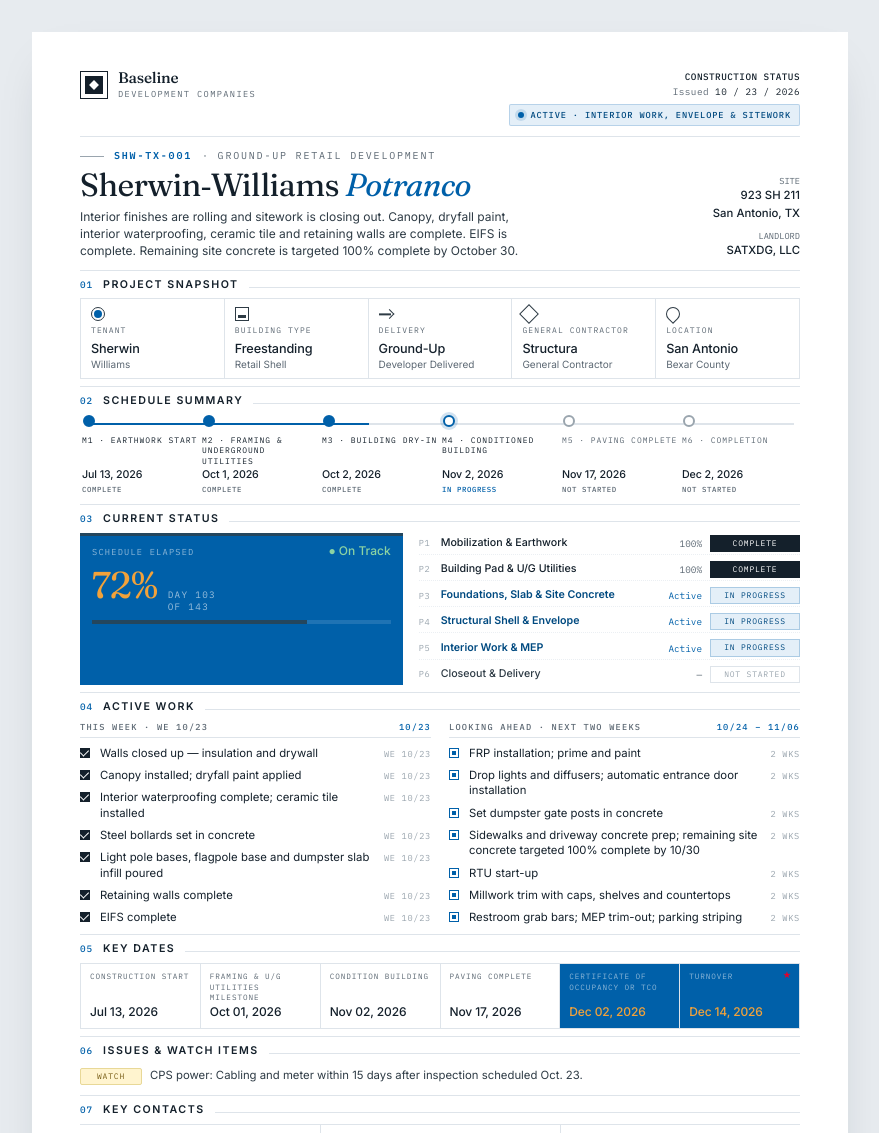
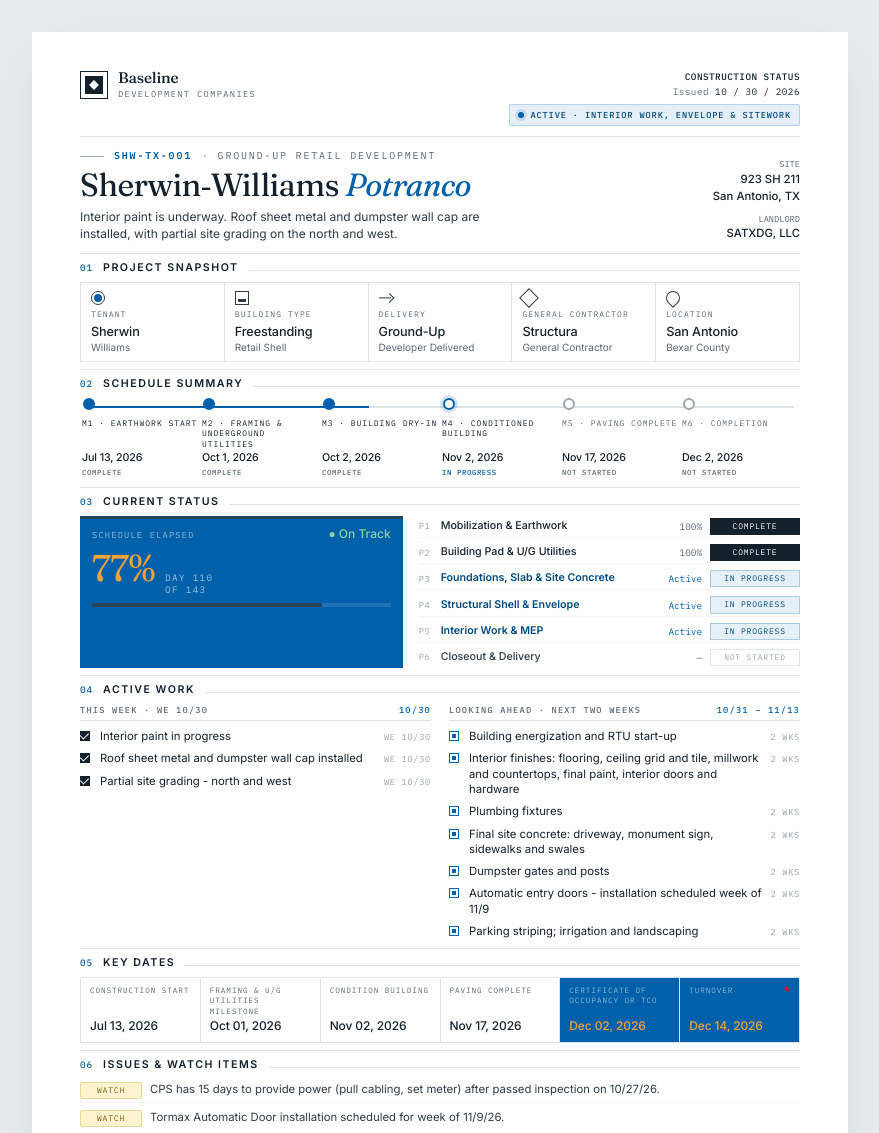
Before and after one commit to Harvey-Buck/SW_SATX-Project-Reports, a plain HTML site: page construction-status.html in a window 1280 px wide. Shown: the top 1133 px of the page, without its empty margins (200-1079 px from the left). Drawn offline with Linux system fonts and the light colour scheme.

Commit message:
Publish approved October 30, 2026 construction status report

```diff
--- a/construction-status.html
+++ b/construction-status.html
@@ -270,7 +270,7 @@
   .sc-bar { height: 4px; background: rgba(255,255,255,0.12); position: relative; }
   .sc-bar::after {
     content: ""; position: absolute; left: 0; top: 0; bottom: 0;
-    width: 72%; /* elapsed schedule time: Day 103 of 143; not physical completion */ background: var(--card-navy);
+    width: 77%; /* elapsed schedule time: Day 110 of 143; not physical completion */ background: var(--card-navy);
   }
 
   .phases { display: flex; flex-direction: column; gap: 4px; }
@@ -540,7 +540,7 @@
     </div>
     <div class="doc-meta">
       <div><strong>CONSTRUCTION STATUS</strong></div>
-      <div>Issued <span style="color:var(--ink)">10 / 23 / 2026</span></div>
+      <div>Issued <span style="color:var(--ink)">10 / 30 / 2026</span></div>
       <div style="margin-top:4px"><span class="status-pill"><span class="dot"></span>Active · Interior Work, Envelope &amp; Sitework</span></div>
     </div>
   </div>
@@ -554,7 +554,7 @@
         <span>· Ground-Up Retail Development</span>
       </div>
       <h1>Sherwin&#8209;Williams <em>Potranco</em></h1>
-      <div class="subtitle">Interior finishes are rolling and sitework is closing out. Canopy, dryfall paint, interior waterproofing, ceramic tile and retaining walls are complete. EIFS is complete. Remaining site concrete is targeted 100% complete by October 30.</div>
+      <div class="subtitle">Interior paint is underway. Roof sheet metal and dumpster wall cap are installed, with partial site grading on the north and west.</div>
     </div>
     <div class="title-side">
       <div>SITE</div>
@@ -660,8 +660,8 @@
         <span class="val ok">&#9679; On Track</span>
       </div>
       <div class="sc-big">
-        <span class="num">72%</span>
-        <span class="cap">Day 103<br>of 143</span>
+        <span class="num">77%</span>
+        <span class="cap">Day 110<br>of 143</span>
       </div>
         <div class="sc-bar"></div>
       </div>
@@ -715,27 +715,23 @@
     </div>
     <div class="work-cols">
       <div class="work-col left">
-        <h4><span>This Week · WE 10/23</span><span class="tag">10/23</span></h4>
+        <h4><span>This Week · WE 10/30</span><span class="tag">10/30</span></h4>
         <ul>
-          <li><span class="ck"></span><span>Walls closed up — insulation and drywall</span><span class="dt">WE 10/23</span></li>
-          <li><span class="ck"></span><span>Canopy installed; dryfall paint applied</span><span class="dt">WE 10/23</span></li>
-          <li><span class="ck"></span><span>Interior waterproofing complete; ceramic tile installed</span><span class="dt">WE 10/23</span></li>
-          <li><span class="ck"></span><span>Steel bollards set in concrete</span><span class="dt">WE 10/23</span></li>
-          <li><span class="ck"></span><span>Light pole bases, flagpole base and dumpster slab infill poured</span><span class="dt">WE 10/23</span></li>
-          <li><span class="ck"></span><span>Retaining walls complete</span><span class="dt">WE 10/23</span></li>
-          <li><span class="ck"></span><span>EIFS complete</span><span class="dt">WE 10/23</span></li>
+          <li><span class="ck"></span><span>Interior paint in progress</span><span class="dt">WE 10/30</span></li>
+          <li><span class="ck"></span><span>Roof sheet metal and dumpster wall cap installed</span><span class="dt">WE 10/30</span></li>
+          <li><span class="ck"></span><span>Partial site grading - north and west</span><span class="dt">WE 10/30</span></li>
         </ul>
       </div>
       <div class="work-col right">
-        <h4><span>Looking Ahead · Next Two Weeks</span><span class="tag">10/24 – 11/06</span></h4>
+        <h4><span>Looking Ahead · Next Two Weeks</span><span class="tag">10/31 – 11/13</span></h4>
         <ul>
-          <li><span class="ck"></span><span>FRP installation; prime and paint</span><span class="dt">2 WKS</span></li>
-          <li><span class="ck"></span><span>Drop lights and diffusers; automatic entrance door installation</span><span class="dt">2 WKS</span></li>
-          <li><span class="ck"></span><span>Set dumpster gate posts in concrete</span><span class="dt">2 WKS</span></li>
-          <li><span class="ck"></span><span>Sidewalks and driveway concrete prep; remaining site concrete targeted 100% complete by 10/30</span><span class="dt">2 WKS</span></li>
-          <li><span class="ck"></span><span>RTU start-up</span><span class="dt">2 WKS</span></li>
-          <li><span class="ck"></span><span>Millwork trim with caps, shelves and countertops</span><span class="dt">2 WKS</span></li>
-          <li><span class="ck"></span><span>Restroom grab bars; MEP trim-out; parking striping</span><span class="dt">2 WKS</span></li>
+          <li><span class="ck"></span><span>Building energization and RTU start-up</span><span class="dt">2 WKS</span></li>
+          <li><span class="ck"></span><span>Interior finishes: flooring, ceiling grid and tile, millwork and countertops, final paint, interior doors and hardware</span><span class="dt">2 WKS</span></li>
+          <li><span class="ck"></span><span>Plumbing fixtures</span><span class="dt">2 WKS</span></li>
+          <li><span class="ck"></span><span>Final site concrete: driveway, monument sign, sidewalks and swales</span><span class="dt">2 WKS</span></li>
+          <li><span class="ck"></span><span>Dumpster gates and posts</span><span class="dt">2 WKS</span></li>
+          <li><span class="ck"></span><span>Automatic entry doors - installation scheduled week of 11/9</span><span class="dt">2 WKS</span></li>
+          <li><span class="ck"></span><span>Parking striping; irrigation and landscaping</span><span class="dt">2 WKS</span></li>
         </ul>
       </div>
     </div>
@@ -787,7 +783,11 @@
     <div class="issues">
       <div class="issue">
         <span class="flag" style="background:#FFF4CF;color:#785D16;border:1px solid #E8D897">Watch</span>
-        <span class="txt">CPS power: Cabling and meter within 15 days after inspection scheduled Oct. 23.</span>
+        <span class="txt">CPS has 15 days to provide power (pull cabling, set meter) after passed inspection on 10/27/26.</span>
+      </div>
+      <div class="issue">
+        <span class="flag" style="background:#FFF4CF;color:#785D16;border:1px solid #E8D897">Watch</span>
+        <span class="txt">Tormax Automatic Door installation scheduled for week of 11/9/26.</span>
       </div>
     </div>
   </section>
```
